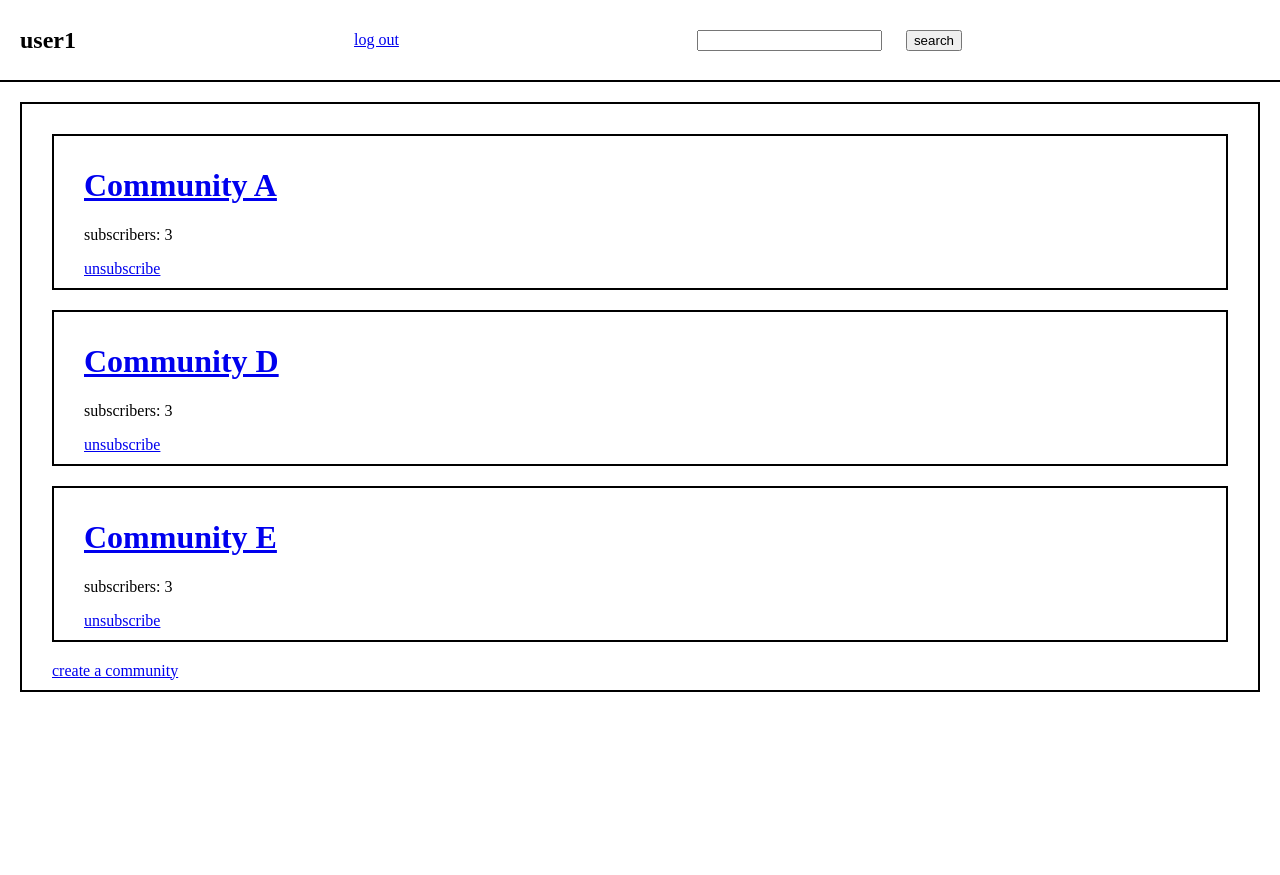
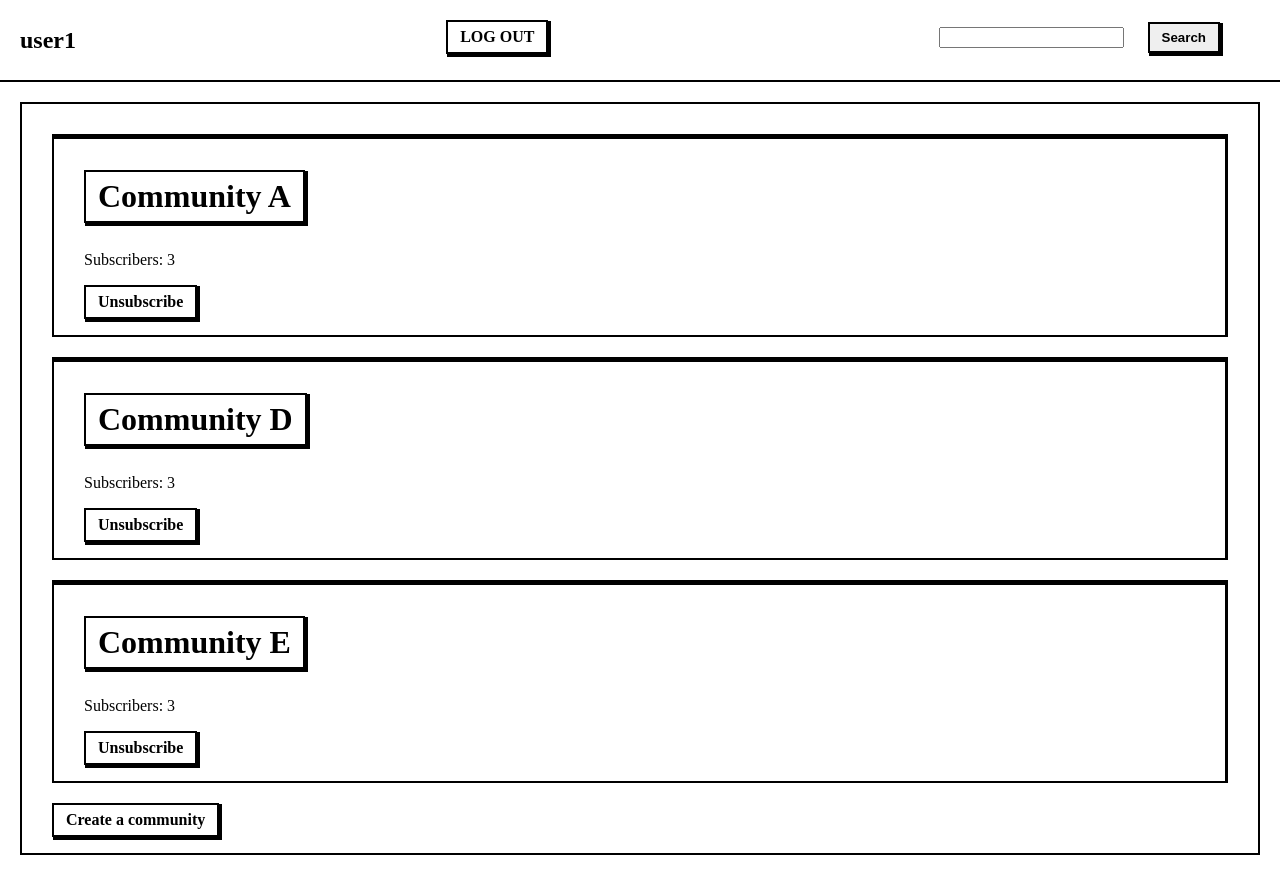
Before and after one commit to alessandro-somigli/school-projects, a PHP site: page /home.php in a window 1280 px wide. Before the commit the page ends 692 px from the top, so only its background shows below. Run offline with PHP 8.4, Linux system fonts and the light colour scheme; a user stored in the database is signed in; data comes from the database, SQL or seed files in the repository.

Commit message:
'commit'

```diff
--- a/php-mock-exam/home.php
+++ b/php-mock-exam/home.php
@@ -1,5 +1,6 @@
 <html>
-    <head><title>home</title></head>
+    <head><title>home</title>
+   </head>
     <body>
         <?php
         session_start();
@@ -13,16 +14,16 @@
                 $user = $mysqli -> query("SELECT * FROM Users WHERE Users.email = '$user_email';") -> fetch_assoc();
                 $username = $user['username'];
                 echo "<h1>$username</h1>";
-                echo "<a href='/fn/user/logout.php'>log out</a>";
+                echo "<a href='/fn/user/logout.php'>LOG OUT</a>";
             } else {
-                echo "<h1>home</h1>";
-                echo "<a href='/auth/login.php'>log in</a>";
+                echo "<h1>HOME</h1>";
+                echo "<a href='/auth/login.php' role='button'>LOG IN</a>";
             }
             ?>
 
-            <form action="/search/communities.php" method="GET" class="search_form">
+            <form action="/search/communities.php" method="GET" class="search_form" style="margin-right: 0px;">
                 <input type="text" name="q">
-                <input type="submit" value="search">
+                <input type="submit" value="Search">
             </form>
         </nav>
         <div>
@@ -40,18 +41,20 @@
                     $total_subscribers = $community['total_subscribers'];
                     echo "<div>
                             <h1><a href='/community.php?c=$community_name'>$community_name</a></h1>
-                            <p>subscribers: $total_subscribers</p>
-                            <a href='/fn/unsubscribe.php?c=$community_name&r=/home.php'>unsubscribe</a>
+                            <p>Subscribers: $total_subscribers</p>
+                            <a href='/fn/unsubscribe.php?c=$community_name&r=/home.php'>Unsubscribe</a>
                         </div>";
                 }
 
-                echo "<a href='/add/community.php'>create a community</a>";
+                echo "<a href='/add/community.php'>Create a community</a>";
             } else {
-                echo "<h1>login to view some communities!</h1>";
+                echo "<h1>Login to view some communities!</h1>";
             }
             ?>
         </div>
 
+
+
         <link rel="stylesheet" href="/style/globals.css">
     </body>
 </html>
--- a/php-mock-exam/style/globals.css
+++ b/php-mock-exam/style/globals.css
@@ -1,5 +1,7 @@
+
 body {
     margin: 0;
+
 }
 
 nav {
@@ -39,4 +41,25 @@ div {
 
 div > div {
     margin: 20px 0px;
+    border-top: 5px solid black;
+    border-right: 3px solid black;
 }
+
+a,input[type="submit"]{
+    text-decoration: none;
+    font-weight: bold;
+    color: black;
+    border: 2px solid black;
+    padding: 6px 12px;
+    margin-bottom: 6px;
+    display: inline-block;
+    box-shadow: 2px 2px 0px 1px #000000;
+
+}
+
+a:active, input[type="submit"]:active{
+    position: relative;
+    bottom: -2px;
+    left: 2px;
+    box-shadow: none;
+}
--- a/php-mock-exam/utils/connection.php
+++ b/php-mock-exam/utils/connection.php
@@ -1,5 +1,5 @@
 <?php
-$mysqli = new mysqli("localhost", "root", "Magicjesus2000!", "school_mock_exam");
+$mysqli = new mysqli("localhost", "root","", "school_mock_exam");
 
 if ($mysqli -> connect_errno) {
     echo "Failed to connect to MySQL: " . $mysqli -> connect_error;
```
Also changed, not shown: php-mock-exam/event.php (+4 -4 lines), php-mock-exam/search/communities.php (+19 -11 lines).
